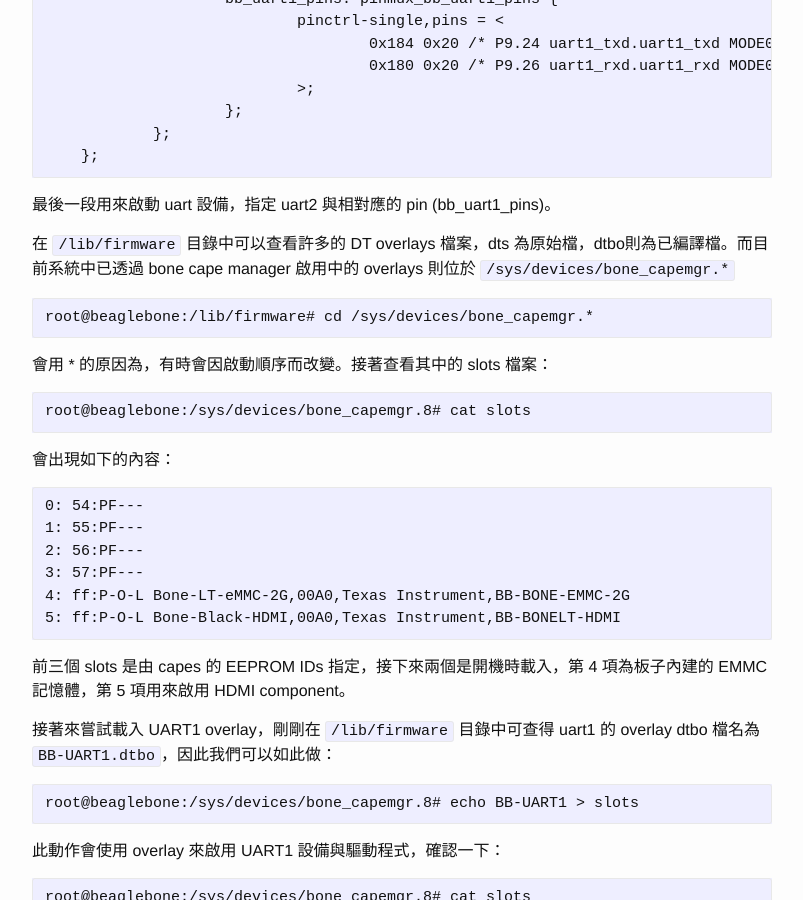
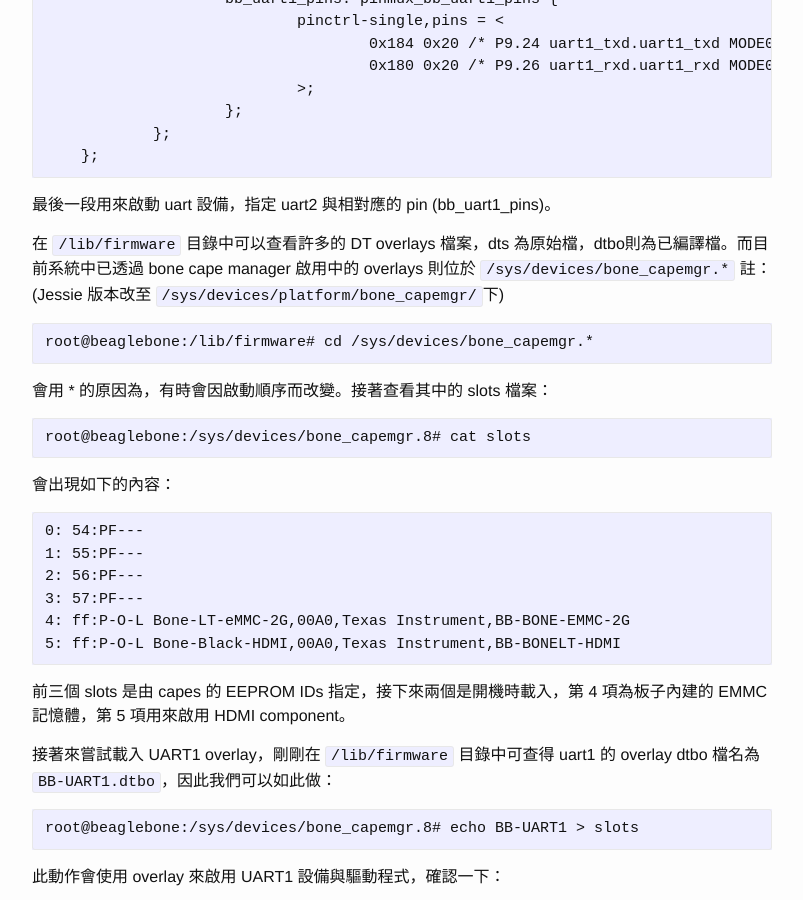
Before and after one commit to robodock/robodock.github.io, a Jekyll site: the page built from _posts/2016-05-14-beaglebone-black-device-tree.markdown, in a window 1280 px wide and 900 px high, scrolled down 1368 px. Shown: the whole window, without its empty margins (238-1041 px from the left). Built offline with Jekyll 4.4.1, drawn with Linux system fonts in a browser that asks for light colours.

Commit message:
20160514 23:02

```diff
--- a/_posts/2016-05-14-beaglebone-black-device-tree.markdown
+++ b/_posts/2016-05-14-beaglebone-black-device-tree.markdown
@@ -41,7 +41,7 @@ exclusive-use 描述需要的資源，防止其他 overlays 使用這些資源
 
 接下來是 device tree 片段，描述要 overlay 哪個 target，例如底下指定的 am33x_pinmux，相容於 pinctrl-single driver(?)
 
-\_\_overlay\_\_ 節點中的第一項屬性為 bb_uart1_pins，包含針腳的定義，以便供 pinctrl-single driver 使用。
+\_\_overlay\_\_ 節點中的第一項屬性為 bb\_uart1\_pins，包含針腳的定義，以便供 pinctrl-single driver 使用。
 
 	fragment@0 {
                 target = <&am33xx_pinmux>;
@@ -55,9 +55,9 @@ exclusive-use 描述需要的資源，防止其他 overlays 使用這些資源
                 };
         };
 
-最後一段用來啟動 uart 設備，指定 uart2 與相對應的 pin (bb_uart1_pins)。
+最後一段用來啟動 uart 設備，指定 uart2 與相對應的 pin (bb\_uart1\_pins)。
 
-在 `/lib/firmware` 目錄中可以查看許多的 DT overlays 檔案，dts 為原始檔，dtbo則為已編譯檔。而目前系統中已透過 bone cape manager 啟用中的 overlays 則位於 `/sys/devices/bone_capemgr.*`
+在 `/lib/firmware` 目錄中可以查看許多的 DT overlays 檔案，dts 為原始檔，dtbo則為已編譯檔。而目前系統中已透過 bone cape manager 啟用中的 overlays 則位於 `/sys/devices/bone_capemgr.*` 註：(Jessie 版本改至 `/sys/devices/platform/bone_capemgr/`下)
 
 	root@beaglebone:/lib/firmware# cd /sys/devices/bone_capemgr.*
 
```
